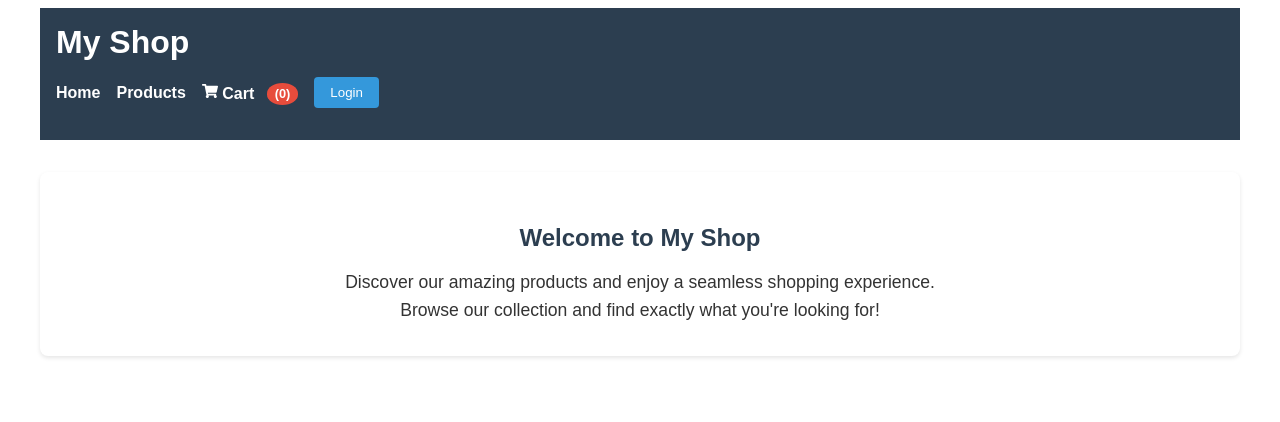
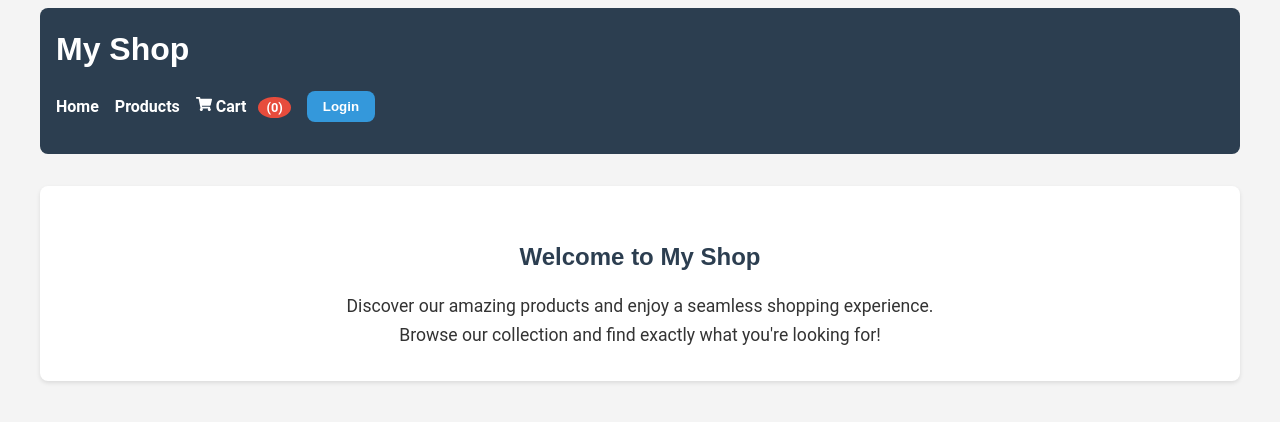
Before and after one commit to awn-1/BeverageShop, a React (Create React App) app in the folder public/my-shop/: page / in a window 1280 px wide. Shown: the top 422 px of the page. Built offline with nearby package versions, Linux system fonts and the light colour scheme.

Commit message:
added GlobalStyle & fixed checkout loading profile info

```diff
--- a/public/my-shop/src/App.js
+++ b/public/my-shop/src/App.js
@@ -2,6 +2,9 @@ import React, { useState, useEffect } from 'react';
 import { Routes, Route, Link, useNavigate } from 'react-router-dom';
 import styled from 'styled-components';
 import { useAuth0 } from '@auth0/auth0-react';
+import { FaUser, FaShoppingCart } from 'react-icons/fa';
+import { supabase } from './supabaseClient';
+import GlobalStyle from './GlobalStyle';
 import Home from './components/Home';
 import Products from './components/products/Products';
 import ProductDetail from './components/products/ProductDetail';
@@ -9,29 +12,25 @@ import Checkout from './components/Checkout';
 import Cart from './components/Cart';
 import ProfileAndAddress from './components/ProfileAndAddress';
 import OrderManagement from './components/OrderManagement';
-import { FaUser, FaShoppingCart } from 'react-icons/fa';
-import { supabase } from './supabaseClient';
-// axios.defaults.withCredentials = true;
-// axios.defaults.baseURL = process.env.REACT_APP_API_URL;
 
 const AppWrapper = styled.div`
-  font-family: 'Arial', sans-serif;
-  color: #333;
   max-width: 1200px;
   margin: 0 auto;
   padding: 0 20px;
 `;
 
 const Header = styled.header`
-  background-color: #2c3e50;
-  color: white;
+  background-color: var(--secondary-color);
+  color: var(--header-text-color);
   padding: 1rem;
   margin-bottom: 2rem;
+  border-radius: var(--border-radius);
 `;
 
 const Title = styled.h1`
   margin: 0;
   font-size: 2rem;
+  color: var(--header-text-color);
 `;
 
 const Nav = styled.nav`
@@ -51,7 +50,7 @@ const NavItem = styled.li`
 `;
 
 const NavLink = styled(Link)`
-  color: white;
+  color: var(--header-text-color);
   text-decoration: none;
   font-weight: bold;
   &:hover {
@@ -62,12 +61,12 @@ const NavLink = styled(Link)`
 const Main = styled.main`
   background-color: #fff;
   padding: 2rem;
-  border-radius: 8px;
-  box-shadow: 0 2px 4px rgba(0, 0, 0, 0.1);
+  border-radius: var(--border-radius);
+  box-shadow: var(--box-shadow);
 `;
 
 const CartCount = styled.span`
-  background-color: #e74c3c;
+  background-color: var(--accent-color);
   color: white;
   border-radius: 50%;
   padding: 0.2rem 0.5rem;
@@ -76,17 +75,12 @@ const CartCount = styled.span`
 `;
 
 const AuthButton = styled.button`
-  background-color: #3498db;
+  background-color: var(--primary-color);
   color: white;
   border: none;
   padding: 0.5rem 1rem;
-  border-radius: 4px;
-  cursor: pointer;
-  transition: background-color 0.3s ease;
-
-  &:hover {
-    background-color: #2980b9;
-  }
+  border-radius: var(--border-radius);
+  font-weight: bold;
 `;
 
 const UserMenuWrapper = styled.div`
@@ -96,26 +90,26 @@ const UserMenuWrapper = styled.div`
 const UserIcon = styled(FaUser)`
   cursor: pointer;
   font-size: 1.5rem;
-  color: white;
+  color: var(--header-text-color);
 `;
 
 const UserMenu = styled.div`
   position: absolute;
   top: 100%;
   right: 0;
-  background-color: #2c3e50;
+  background-color: var(--secondary-color);
   border: 1px solid #34495e;
-  border-radius: 4px;
+  border-radius: var(--border-radius);
   padding: 0.5rem;
   z-index: 1000;
   min-width: 150px;
-  box-shadow: 0 2px 10px rgba(0, 0, 0, 0.1);
+  box-shadow: var(--box-shadow);
 `;
 
 const UserMenuItem = styled.div`
   padding: 0.5rem;
   cursor: pointer;
-  color: white;
+  color: var(--header-text-color);
   &:hover {
     background-color: #34495e;
   }
@@ -162,7 +156,7 @@ function App() {
   const handleLogout = () => {
     logout({ returnTo: window.location.origin });
     setShowUserMenu(false);
-      setCartCount(0);  // Reset cart count on logout
+    setCartCount(0);
   };
 
   const handleProfileClick = () => {
@@ -180,6 +174,8 @@ function App() {
   }
 
   return (
+    <>
+      <GlobalStyle />
       <AppWrapper>
         <Header>
           <Title>My Shop</Title>
@@ -224,6 +220,7 @@ function App() {
           </Routes>
         </Main>
       </AppWrapper>
+    </>
   );
 }
 
--- /dev/null
+++ b/public/my-shop/src/GlobalStyle.js
@@ -0,0 +1,44 @@
+import { createGlobalStyle } from 'styled-components';
+
+const GlobalStyle = createGlobalStyle`
+  :root {
+    --primary-color: #3498db;
+    --secondary-color: #2c3e50;
+    --accent-color: #e74c3c;
+    --background-color: #f4f4f4;
+    --text-color: #333;
+    --header-text-color: #ffffff;
+    --border-radius: 8px;
+    --box-shadow: 0 2px 4px rgba(0, 0, 0, 0.1);
+  }
+
+  body {
+    font-family: 'Roboto', sans-serif;
+    background-color: var(--background-color);
+    color: var(--text-color);
+    line-height: 1.6;
+  }
+
+  h1, h2, h3, h4, h5, h6 {
+    font-family: 'Montserrat', sans-serif;
+    color: var(--secondary-color);
+  }
+
+  button {
+    cursor: pointer;
+    transition: all 0.3s ease;
+    &:hover {
+      opacity: 0.8;
+    }
+  }
+
+  a {
+    color: var(--primary-color);
+    text-decoration: none;
+    &:hover {
+      text-decoration: underline;
+    }
+  }
+`;
+
+export default GlobalStyle;
--- a/public/my-shop/src/components/Checkout.js
+++ b/public/my-shop/src/components/Checkout.js
@@ -6,12 +6,12 @@ import { supabase } from '../supabaseClient';
 import { toast } from 'react-toastify';
 
 const CheckoutWrapper = styled.div`
-  max-width: 800px;
+  max-width: 600px;
   margin: 0 auto;
   padding: 2rem;
   background-color: #fff;
-  border-radius: 8px;
-  box-shadow: 0 2px 4px rgba(0, 0, 0, 0.1);
+  border-radius: var(--border-radius);
+  box-shadow: var(--box-shadow);
 `;
 
 const Form = styled.form`
@@ -23,7 +23,7 @@ const Form = styled.form`
 const Input = styled.input`
   padding: 0.5rem;
   border: 1px solid #ccc;
-  border-radius: 4px;
+  border-radius: var(--border-radius);
 `;
 
 const Checkbox = styled.input`
@@ -38,24 +38,18 @@ const Label = styled.label`
 const Select = styled.select`
   padding: 0.5rem;
   border: 1px solid #ccc;
-  border-radius: 4px;
+  border-radius: var(--border-radius);
 `;
 
 const Button = styled.button`
-  background-color: #3498db;
+  background-color: var(--primary-color);
   color: white;
   border: none;
   padding: 0.75rem 1rem;
-  border-radius: 6px;
-  cursor: pointer;
-  transition: background-color 0.3s ease;
+  border-radius: var(--border-radius);
   font-size: 1rem;
   font-weight: 600;
   margin-top: 1rem;
-
-  &:hover {
-    background-color: #2980b9;
-  }
 `;
 
 function Checkout() {
@@ -80,10 +74,13 @@ function Checkout() {
     country: ''
   });
   const [shippingMethod, setShippingMethod] = useState('standard');
+  const [loading, setLoading] = useState(true);
 
   useEffect(() => {
     if (isAuthenticated && user) {
       fetchProfile();
+    } else {
+      setLoading(false);
     }
   }, [isAuthenticated, user]);
 
@@ -92,26 +89,41 @@ function Checkout() {
       const { data, error } = await supabase
         .from('profiles')
         .select('*')
-          .eq('user_id', user.sub)
+        .eq('auth0_id', user.sub)
         .single();
 
-        if (error) throw error;
+      if (error) {
+        if (error.code === 'PGRST116') {
+          console.log('Profile not found, using default values');
+        } else {
+          throw error;
+        }
+      }
 
       if (data) {
         setProfile({
-            name: data.name || '',
-            email: data.email || '',
-            phone: data.phone || '',
-            street: data.street || '',
-            city: data.city || '',
-            state: data.state || '',
-            zipCode: data.zip_code || '',
-            country: data.country || ''
+          name: data.first_name + ' ' + data.last_name,
+          email: data.email,
+          phone: data.phone,
+          street: data.street,
+          city: data.city,
+          state: data.state,
+          zipCode: data.zip,
+          country: data.country
         });
+      } else {
+        // If no profile data, use user info from Auth0
+        setProfile(prev => ({
+          ...prev,
+          name: user.name,
+          email: user.email
+        }));
       }
     } catch (error) {
       console.error('Error fetching profile:', error);
       toast.error('Failed to load profile. Please fill in your details.');
+    } finally {
+      setLoading(false);
     }
   };
 
@@ -130,8 +142,12 @@ function Checkout() {
     // Here you would typically process the order
     // For now, we'll just show a success message and redirect
     toast.success('Order placed successfully!');
-      navigate('/'); // Redirect to home page or order confirmation page
+    navigate('/');
   };
+
+  if (loading) {
+    return <div>Loading...</div>;
+  }
 
   return (
     <CheckoutWrapper>
```
Lines whose indentation alone changed are shown as unchanged.
